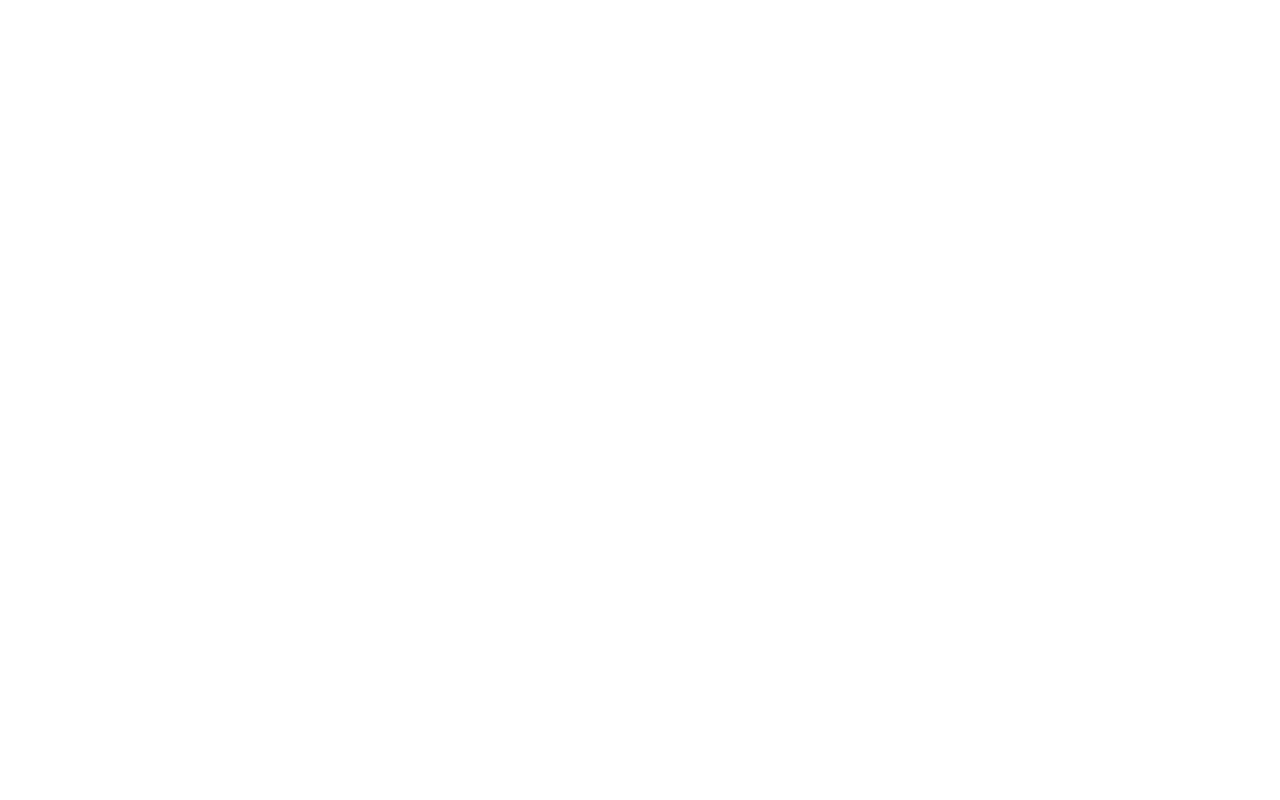
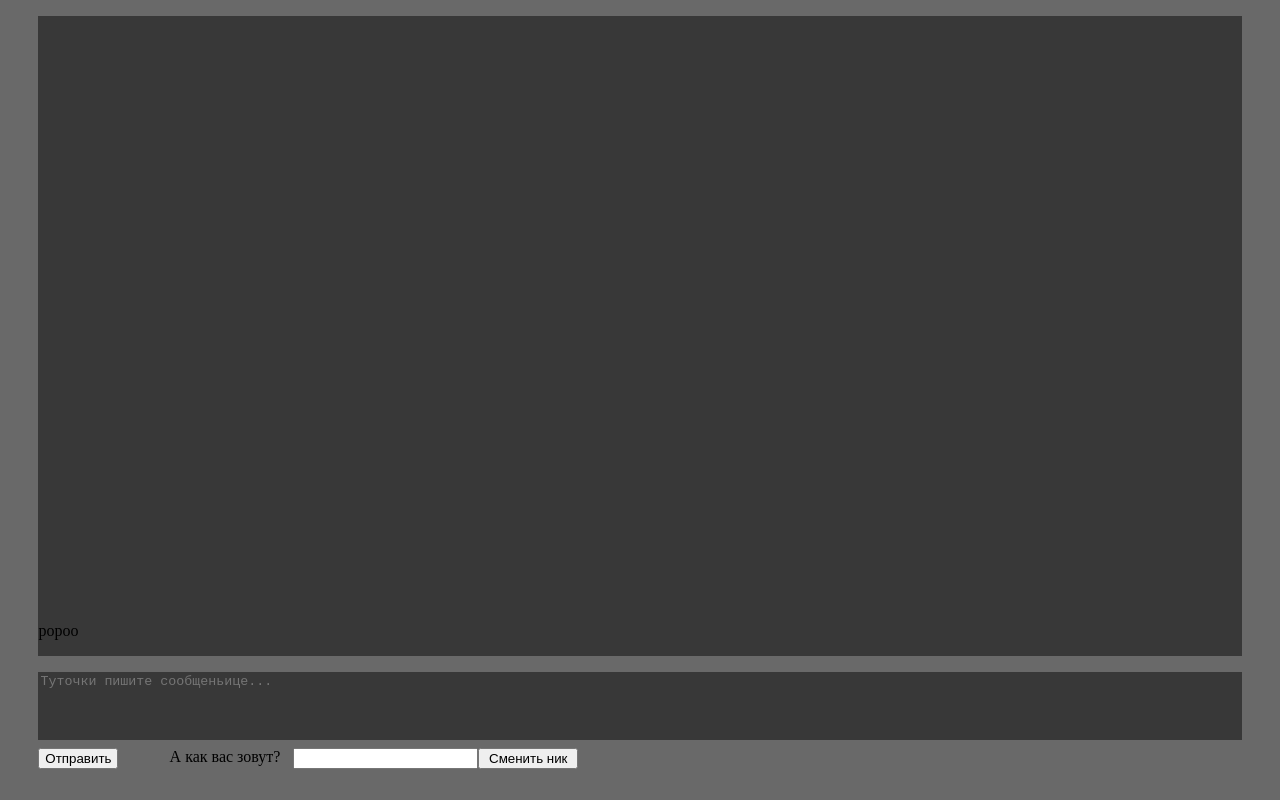
Before and after one commit to agronomych/chat, a plain HTML site: page index.html in a window 1280 px wide. Drawn offline with Linux system fonts and the light colour scheme.

Commit message:
second commit

```diff
--- a/index.html
+++ b/index.html
@@ -2,7 +2,20 @@
 <html>
 <head>
     <title>Чат</title>
+    <link rel="stylesheet" href="styles/main.css">
+    <meta charset="utf-8">
 </head>
+<body>
+    <section id="chat">
+    <p>popoo</p>
+    </section>
 
-
+    <textarea placeholder="Туточки пишите сообщеньице..."></textarea>
+    <section id="send">
+        <button id="send-button">Отправить</button>
+        <label>А как вас зовут? </label>
+        <input id="name">
+        <button id="change-name">Сменить ник</button>
+    </section>
+</body>
 </html>
--- /dev/null
+++ b/styles/main.css
@@ -0,0 +1,56 @@
+html, button, section {
+    padding: 0;
+    margin: 0;
+}
+
+body {
+    margin: 0;
+    height: 100vh;
+    display: flex;
+    flex-direction: column;
+    align-content: flex-end;
+    background-color: dimgray;
+    padding: 1vh 1vw;
+    box-sizing: border-box;
+}
+
+#chat {
+    display: flex;
+    flex-flow: column-reverse;
+    height: 80vh;
+    margin: 1vh 2vw;
+    background-color:#383838;
+}
+
+#message {
+    height: 8vh;
+
+}
+
+#send {
+    display: flex;
+    flex-direction: row;
+}
+
+#send-button {
+    margin-left: 2vw;
+    margin-right: 4vw;
+    width: 80px;
+}
+
+textarea {
+    border: none;
+    resize: none;
+    height: 8vh;
+    margin: 1vh 2vw;
+    background-color: #383838;
+    color: #D7D5D5;
+}
+
+#name {
+    margin-left: 1vw;
+}
+
+#change-name {
+    width: 100px;
+}
```
